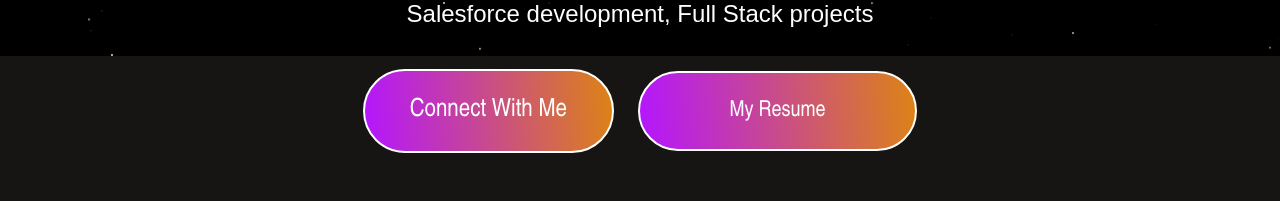
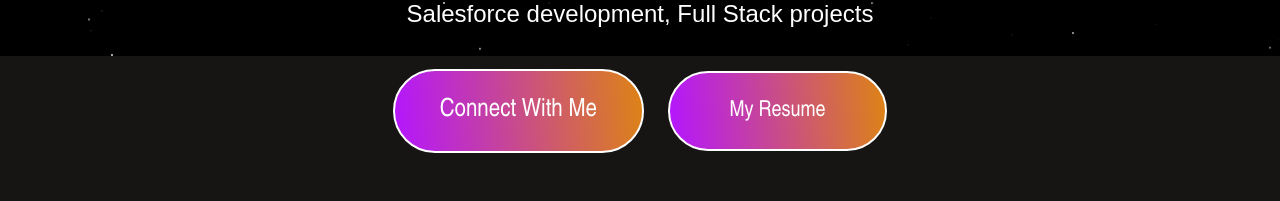
Before and after one commit to Navin-VijayaKumar/Portfolio, a React (Vite) app in the folder Portfolio-React/: page / in a window 1280 px wide. Shown: the part 744-945 px from the top of the page. Built offline with nearby package versions, Linux system fonts and the light colour scheme.

Commit message:
Refactor Hero.css for improved button padding and alignment

```diff
--- a/Portfolio-React/src/Components/Hero/Hero.css
+++ b/Portfolio-React/src/Components/Hero/Hero.css
@@ -73,13 +73,12 @@
 }
 
 .hero-resume {
-    padding: 25px 75px;
+    padding: 25px 45px;
     border-radius: 50px;
     border: 2px solid white;
     cursor: pointer;
     background: linear-gradient(264deg, #DF8908 -5.09%, #B415FF);
     box-sizing: border-box;
-    height: 80px;
     display: flex;
     align-items: center;
     justify-content: center;
@@ -90,7 +89,6 @@
     color: #ffffff;
     width: 125.3px;
     cursor: pointer;
-    height: 50px;
     border-radius: 50px;
     background-color: transparent;
     font-size: 22px;
```
